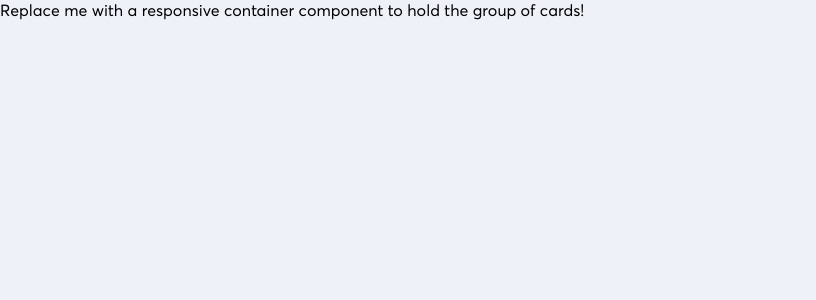
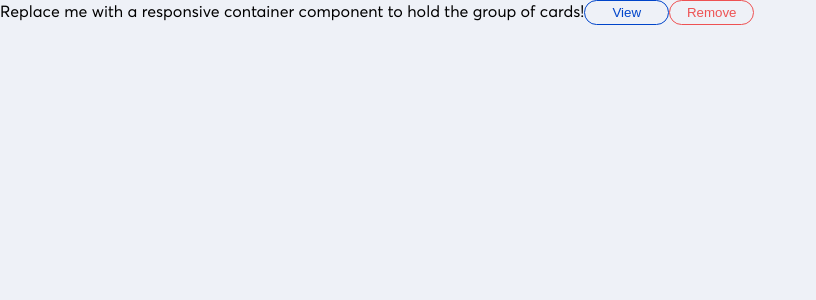
Before and after one commit to micmor-m/sampleData, a React (Create React App) app: page / in a window 1280 px wide. Shown: the top 300 px of the page, without its empty margins (0-816 px from the left). Built offline with nearby package versions, Linux system fonts and the light colour scheme.

Commit message:
add Button

```diff
--- /dev/null
+++ b/jsconfig.json
@@ -0,0 +1,5 @@
+{
+  "compilerOptions": {
+    "baseUrl": "./src"
+  }
+}
--- a/package.json
+++ b/package.json
@@ -6,6 +6,7 @@
     "@testing-library/jest-dom": "^5.14.1",
     "@testing-library/react": "^11.2.7",
     "@testing-library/user-event": "^12.8.3",
+    "classnames": "^2.3.1",
     "node-sass": "^6.0.1",
     "react": "^17.0.2",
     "react-dom": "^17.0.2",
--- a/src/App.js
+++ b/src/App.js
@@ -1,3 +1,4 @@
+import Button from "./components/Button";
 import "./styles/variables.scss";
 
 function App() {
@@ -7,6 +8,8 @@
       <div>
         Replace me with a responsive container component to hold the group of
         cards!
+        <Button>View</Button>
+        <Button danger>Remove</Button>
       </div>
     </div>
   );
--- a/src/components/Button.js
+++ b/src/components/Button.js
@@ -0,0 +1,14 @@
+import React from "react";
+import classnames from "classnames";
+
+import "./Button.scss";
+
+export default function Button(props) {
+  let buttonClass = classnames("button", { "button--danger": props.danger });
+
+  return (
+    <button className={buttonClass} onClick={props.onClick}>
+      {props.children}
+    </button>
+  );
+}
--- a/src/components/Button.scss
+++ b/src/components/Button.scss
@@ -0,0 +1,34 @@
+@import "styles/mixins.scss";
+@import "styles/variables.scss";
+
+.button {
+  border-radius: 29px;
+  width: 85px;
+  height: 25px;
+  border-width: 1px;
+  border-style: solid;
+  border-color: $blue;
+  color: $blue;
+  background-color: transparent;
+}
+
+.button:hover {
+  @include button-active;
+
+  color: $white;
+  background-color: $blue;
+}
+
+.button--danger {
+  color: $danger-color;
+  border-color: $danger-color;
+}
+
+.button--danger:hover {
+  color: $white;
+  background-color: $danger-color;
+}
+
+.button:focus {
+  outline: none;
+}
--- a/src/styles/index.scss
+++ b/src/styles/index.scss
@@ -26,3 +26,9 @@
   -moz-osx-font-smoothing: grayscale;
   background-color: #eef1f7;
 }
+
+@import "styles/variables.scss";
+
+* {
+  box-sizing: border-box;
+}
--- /dev/null
+++ b/src/styles/mixins.scss
@@ -0,0 +1,23 @@
+@mixin fade {
+  transition: opacity 0.2s ease-out;
+}
+
+@mixin button-active {
+  cursor: pointer;
+}
+
+@mixin button-inactive--opacity {
+  @include fade;
+  opacity: 0.7;
+}
+
+@mixin button-active--opacity {
+  @include button-active;
+  opacity: 1;
+}
+
+@mixin border-card($color) {
+  background-color: rgba($color, $inactive-opacity);
+  color: $color;
+  border: 2px solid $color;
+}
--- a/src/styles/variables.scss
+++ b/src/styles/variables.scss
@@ -10,3 +10,20 @@
   --card-subtext: #6b747f;
   --primary-font: "Averta";
 }
+
+$active-opacity: 1;
+$inactive-opacity: 0.15;
+
+$white: #fff;
+$black: #000;
+$blue: #0045ca;
+
+$dark-background: #222f3e;
+
+$weeks-colors: #54a0ff, #48dbfb, #1dd1a1, #5f27cd;
+$booked-color: #54a0ff;
+$danger-color: #ee5253;
+$error-color: #ff9f43;
+$confirm-color: #10ac84;
+
+$spacing: 2rem;
```
Also changed, not shown: 1 other file (tests, documents, lock files or other folders).
